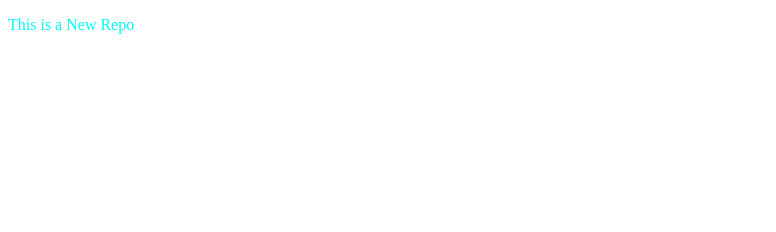
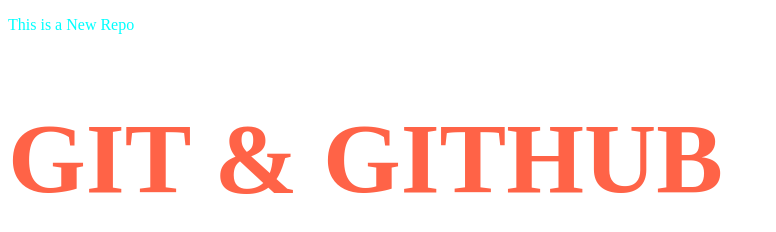
Before and after one commit to iamroshanraut/localrepo, a plain HTML site: page index.html in a window 1280 px wide. Shown: the whole page, without its empty margins (0-776 px from the left). Drawn offline with Linux system fonts and the light colour scheme.

Commit message:
Added New Feature

```diff
--- a/index.html
+++ b/index.html
@@ -8,5 +8,6 @@
 </head>
 <body>
     <p>This is a New Repo</p>
+    <h1>GIT & GITHUB</h1>
 </body>
 </html>
--- a/style.css
+++ b/style.css
@@ -1,3 +1,8 @@
 p{
     color: cyan;
 }
+
+h1{
+    font-size: 100px;
+    color: tomato;
+}
```
